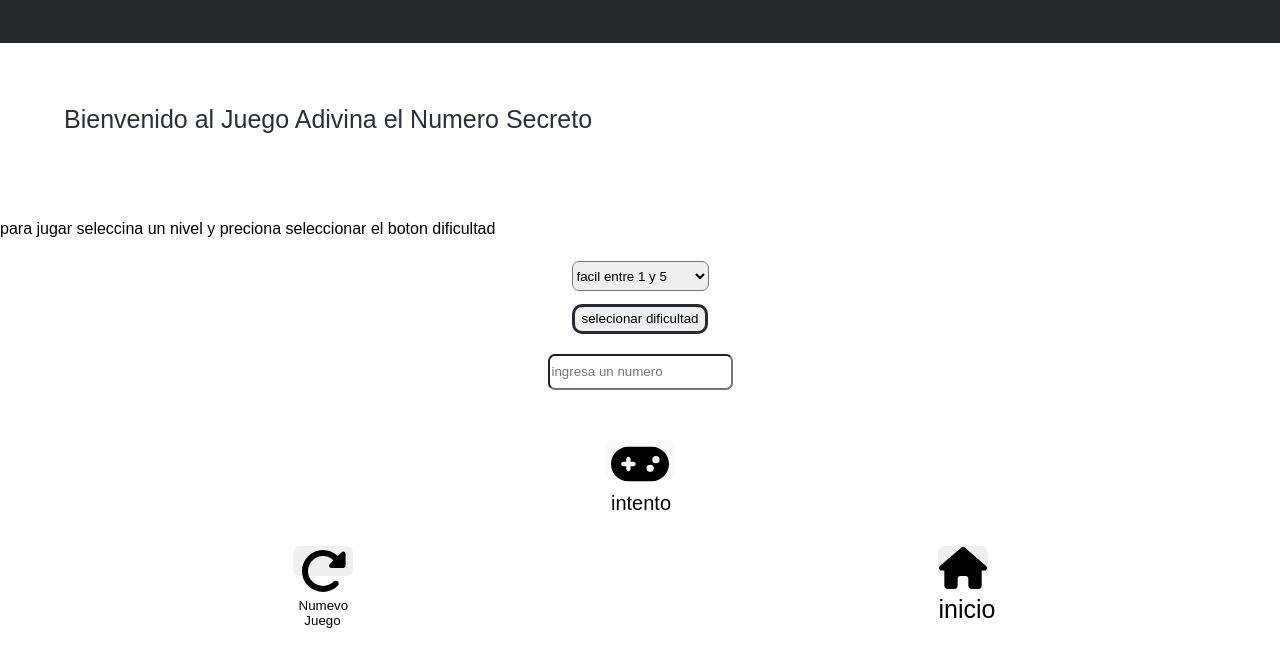
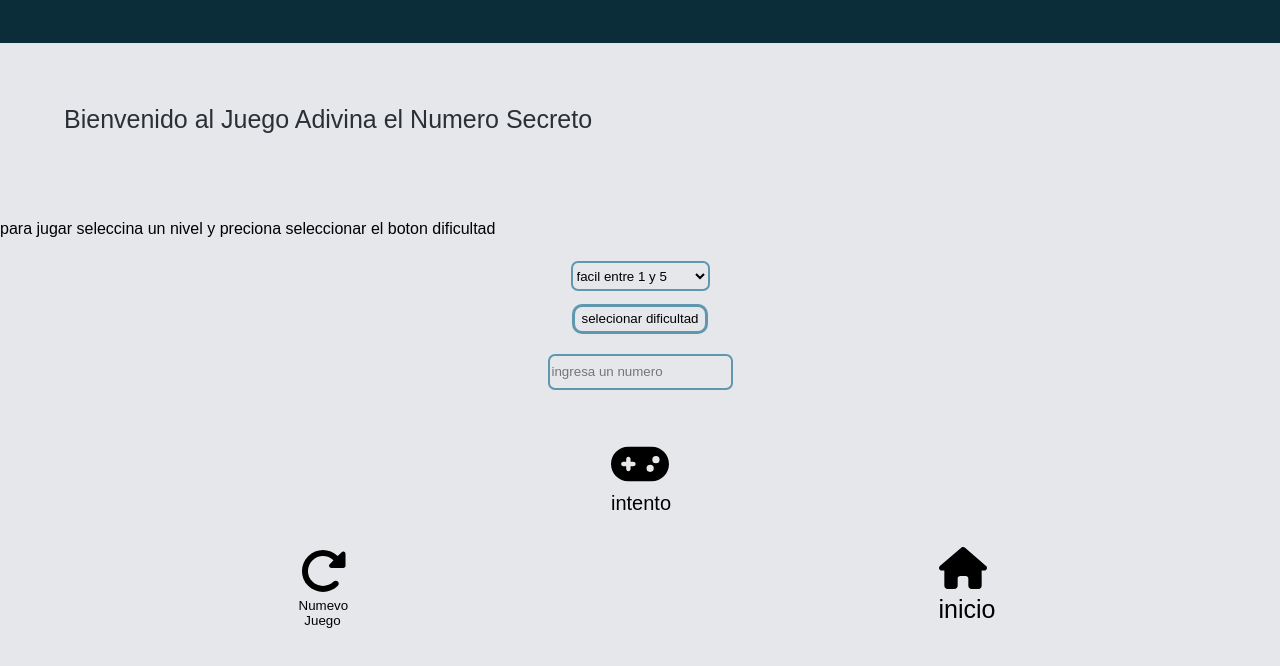
Before and after one commit to Raul199315/juegoNuevo, a plain HTML site: page index.html in a window 1280 px wide. Shown: the top 666 px of the page. Drawn offline with Linux system fonts and the light colour scheme.

Commit message:
version 9.1
cambios en interfaz

```diff
--- a/index.html
+++ b/index.html
@@ -7,7 +7,7 @@
     <link rel="stylesheet" href="reset200802.css">
     <title>Document</title>
 </head>
-<body>
+<body class="body">
     <div class="encabezado"></div>
 
     <div class="contenedorTextos">
--- a/stylosJuego.css
+++ b/stylosJuego.css
@@ -1,6 +1,16 @@
 *{
     font-family: sans-serif;
     font-weight: 100;
+    background-color: var(--colo--terciario);
+}
+.body{
+    background-color: var(--colo--terciario);
+}
+
+:root{
+    --colo--primario:#0B2C39;
+    --colo--segundario:#5F98AE;
+    --colo--terciario:#E5E7EB;
 }
 
 
@@ -12,7 +22,7 @@ button{
     margin-top: 50px;
     height: 30px;
     border-radius: 7px;
-    border: 3px solid rgb(39, 42, 46);
+    border: 3px solid var(--colo--segundario);
 
 }
 select{
@@ -32,12 +42,13 @@ input{
     margin-top: 20px;
     height: 30px;
     border-radius: 7px;
+    border: 2px solid var(--colo--segundario);
 }
 .encabezado{
     height: 80px;
     width: 100%;
     font-size: 25px;
-    background-color: rgb(36, 38, 41);
+    background-color: var(--colo--primario);
     margin-top: -37px;
     z-index: 100;
 }
@@ -68,6 +79,7 @@ input{
 #bdificultad{
     margin-top: 10px;
     border-radius: 10px;
+
 }
 .contenedorTextos2{
     display: block;
@@ -115,3 +127,6 @@ a{
     height: 30px;
     width: 60px;
 }
+select{
+    border: 2px solid var(--colo--segundario);
+}
```
